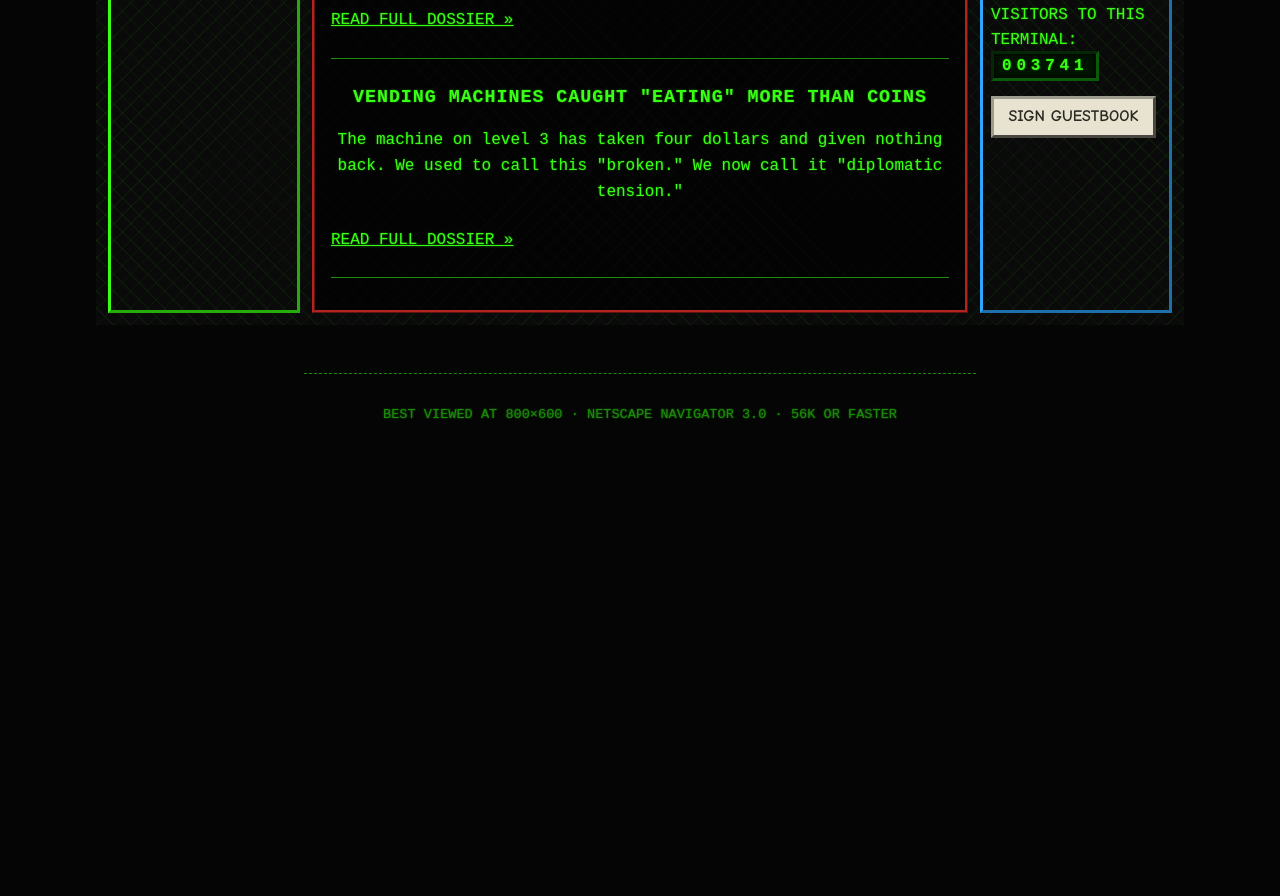
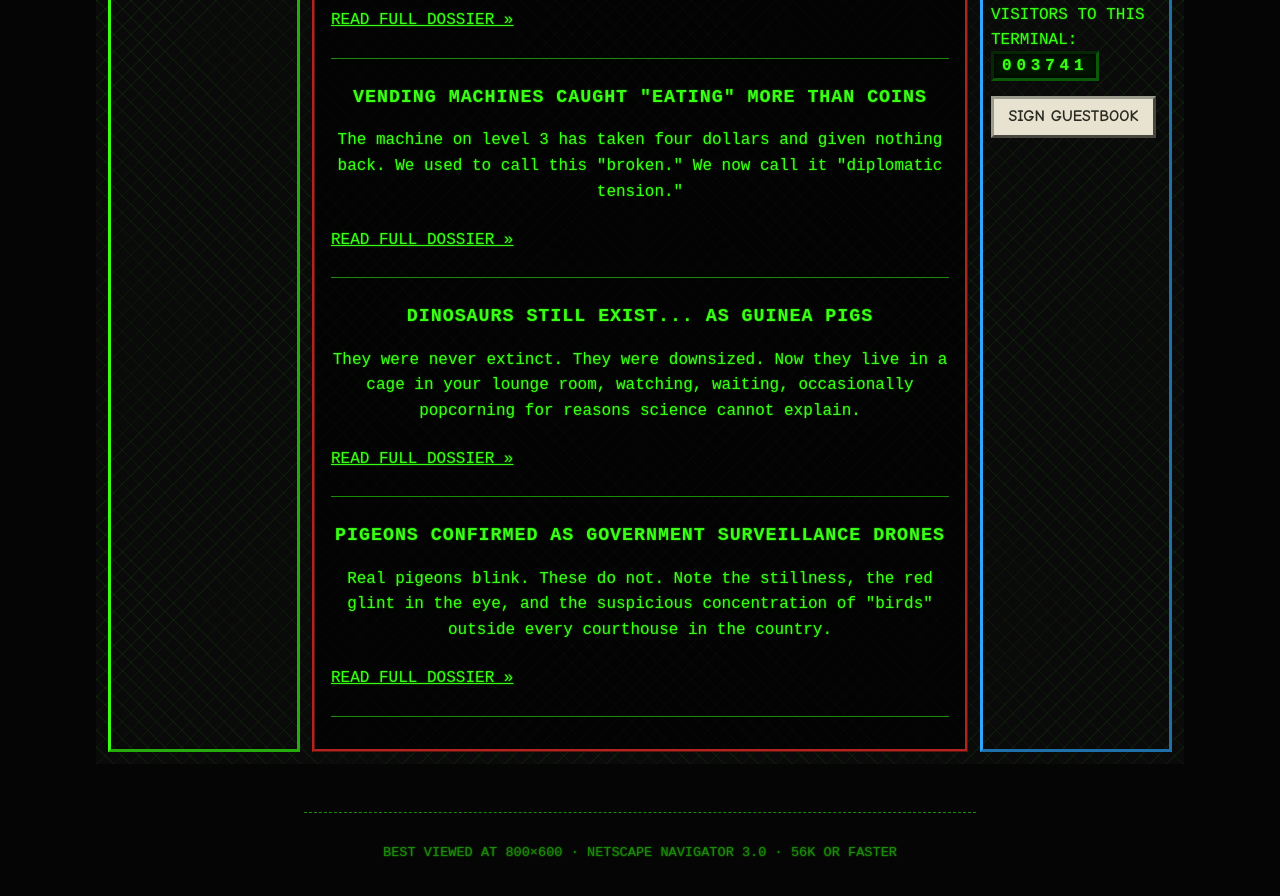
Before and after one commit to comp4020-agentic-coding-studio/comp4020-crit1-zephyrieal, a website: page case-files.html in a window 1280 px wide. Shown: the part 1096-1992 px from the top of the page. Before the commit the page ends 1599 px from the top, so only its background shows below. Drawn offline with Linux system fonts and the light colour scheme.

Commit message:
content: link Case 004 and 005 teasers from case-files.html
Adds case-blurb entries for the dinosaur and pigeon dossiers,
following the existing teaser pattern.

```diff
--- a/case-files.html
+++ b/case-files.html
@@ -109,6 +109,24 @@
         </p>
         <a class="dossier-link" href="./vending-machine-portal.html">READ FULL DOSSIER &raquo;</a>
       </article>
+
+      <article class="case-blurb">
+        <h2>DINOSAURS STILL EXIST... AS GUINEA PIGS</h2>
+        <p>
+          They were never extinct. They were downsized. Now they live in a cage in your lounge
+          room, watching, waiting, occasionally popcorning for reasons science cannot explain.
+        </p>
+        <a class="dossier-link" href="./dinosaurs-guinea-pigs.html">READ FULL DOSSIER &raquo;</a>
+      </article>
+
+      <article class="case-blurb">
+        <h2>PIGEONS CONFIRMED AS GOVERNMENT SURVEILLANCE DRONES</h2>
+        <p>
+          Real pigeons blink. These do not. Note the stillness, the red glint in the eye, and the
+          suspicious concentration of "birds" outside every courthouse in the country.
+        </p>
+        <a class="dossier-link" href="./pigeon-surveillance.html">READ FULL DOSSIER &raquo;</a>
+      </article>
     </main>
           </td>
 
```
